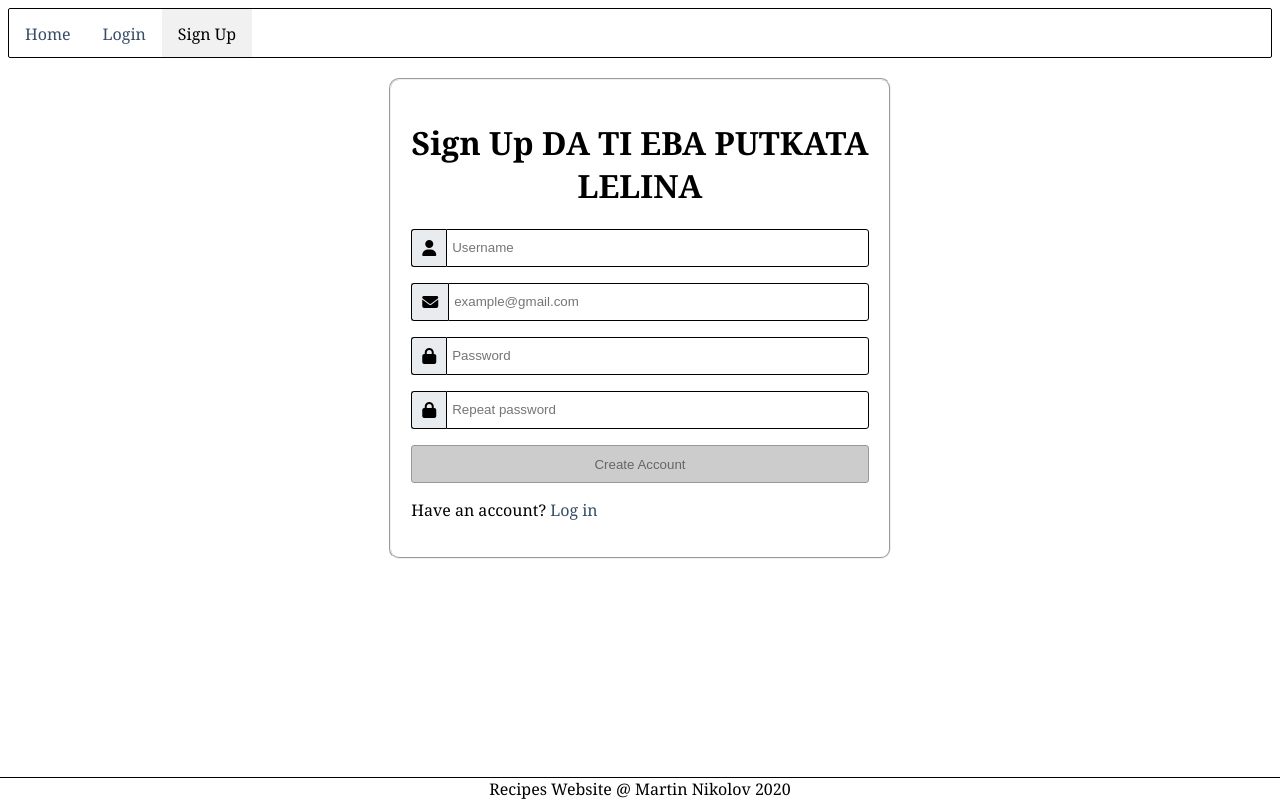
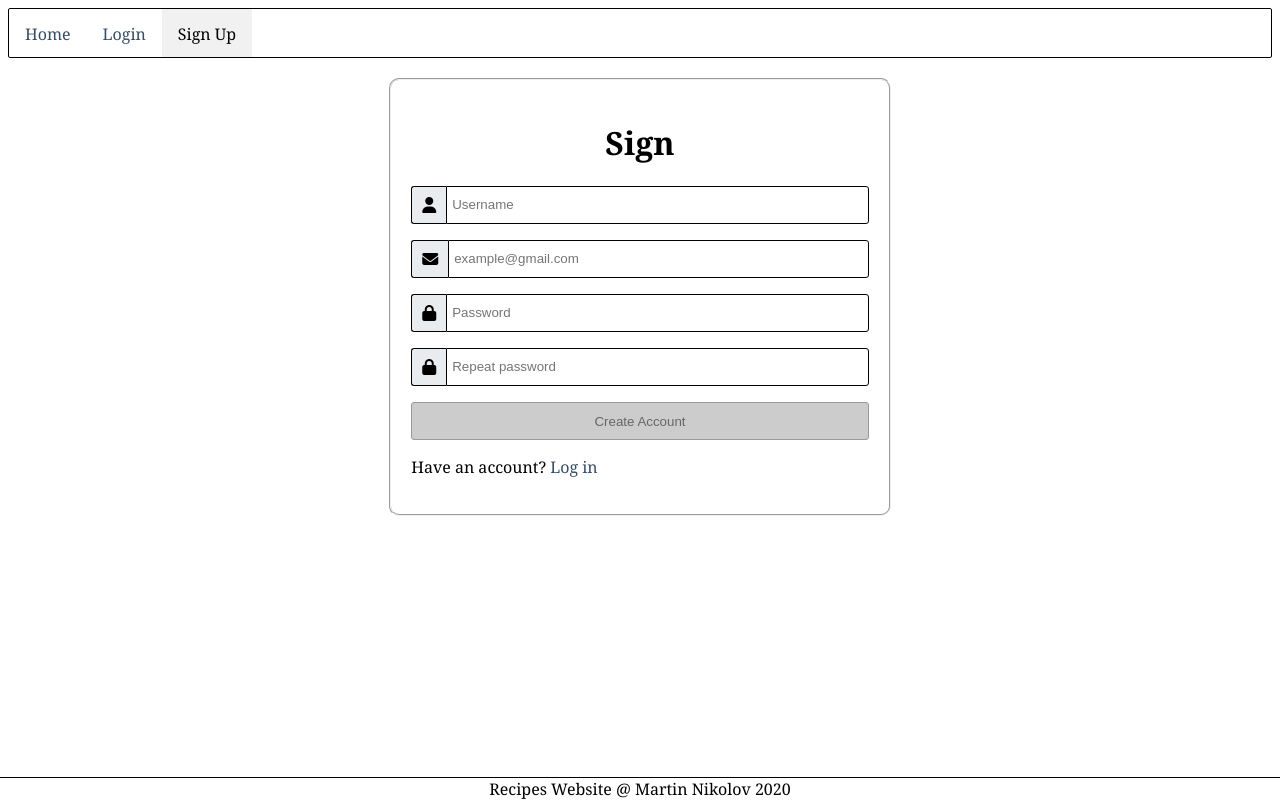
Before and after one commit to martinnikolov93/recipes--vue, a Vue app: page /sign-up in a window 1280 px wide. Built offline with nearby package versions, Linux system fonts and the light colour scheme.

Commit message:
Update SignUp.vue

```diff
--- a/src/components/auth/SignUp.vue
+++ b/src/components/auth/SignUp.vue
@@ -2,7 +2,7 @@
   <div id="sign-up">
     <form @submit.prevent="onSignUp">
       <fieldset>
-        <h1>Sign Up DA TI EBA PUTKATA LELINA</h1>
+        <h1>Sign</h1>
 
         <p class="field field-icon">
           <label for="username">
```
